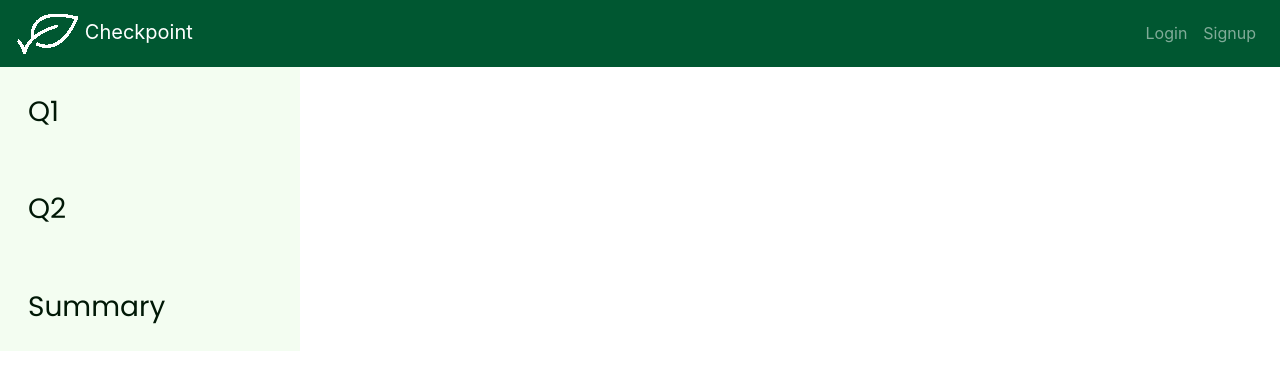
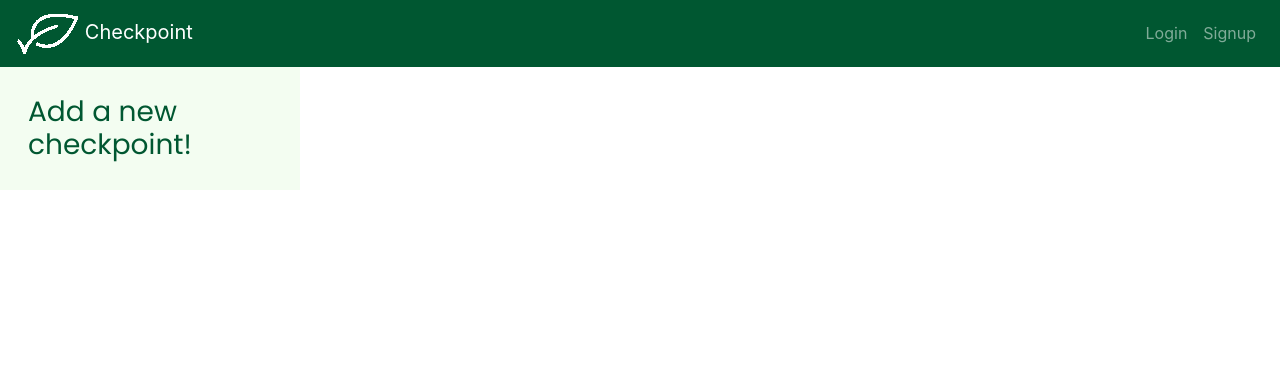
Before and after one commit to meeschka/react-checkpoint, a React (Create React App) app: page / in a window 1280 px wide. Shown: the top 390 px of the page. Built offline with nearby package versions, Linux system fonts and the light colour scheme; no server answers.

Commit message:
sidebar now shows list of users checkpoints, updates state when clicked

```diff
--- a/src/components/Sidepane/Sidepane.js
+++ b/src/components/Sidepane/Sidepane.js
@@ -1,11 +1,26 @@
 import React from 'react'
+import { Link } from 'react-router-dom'
 import './Sidepane.css'
-const Sidepane = () => (
-    <div className='sidepane'>
-        <h3>Q1</h3>
-        <h3>Q2</h3>
-        <h3>Summary</h3>
-    </div>
-)
+
+const Sidepane = (props) => {
+    let options
+    if (props.checkpoints.length === 0 ) {
+        options = <Link to='/new'><h3>Add a new checkpoint!</h3></Link>
+    } else {
+        options = props.checkpoints.map((checkpoint, idx) => (
+            <h3
+                onClick={props.selectCheckpoint}
+                key={`nav-checkpoint-${checkpoint._id}`}
+                data-id={idx}
+            >{checkpoint.name}</h3>
+        ))
+    }
+    return (
+        <div className='sidepane'>
+           {options}
+        </div>
+    )
+}
+
 
 export default Sidepane
--- a/src/pages/App/App.js
+++ b/src/pages/App/App.js
@@ -13,14 +13,19 @@ import NavBar from '../../components/Navbar/Navbar'
 import Sidepane from '../../components/Sidepane/Sidepane'
 import NewCheckpoint from '../NewCheckpoint/NewCheckpoint';
 
-
 class App extends Component {
   constructor() {
     super();
     this.state={
       user: userService.getUser(),
-      checkpoints: []
+      checkpoints: [],
+      currentCheckpoint: ''
     }
+  }
+
+  //checkpoint methods
+  selectCheckpoint = (e) => {
+    this.setState({currentCheckpoint: e.target.dataset.id})
   }
 
   //Auth methods
@@ -35,8 +40,11 @@ class App extends Component {
 
   //Lifecycle Methods
   async componentDidMount() {
-    const checkpoints = await checkpointAPI.getAll()
-    this.setState({checkpoints})
+    if (this.state.user) {
+      const checkpoints = await checkpointAPI.getAll()
+      this.setState({checkpoints})
+      if (checkpoints.length > 0 && !this.state.currentCheckpoint) {this.setState({currentCheckpoint: 0})}
+    }
   }
 
   render() {
@@ -58,10 +66,14 @@ class App extends Component {
         <Route exact path='/new' render={({history}) => <><NewCheckpoint
           history={history}
           user={this.state.user}
+          checkpoints={this.state.checkpoints}
+          selectCheckpoint={this.selectCheckpoint}
         />
         </>} />
         <Route exact path='/' render={() => (
-          <Sidepane />
+          <Sidepane
+            checkpoints={this.state.checkpoints}
+            selectCheckpoint={this.selectCheckpoint} />
           )} />
       </Switch>
       </div>
--- a/src/pages/NewCheckpoint/NewCheckpoint.js
+++ b/src/pages/NewCheckpoint/NewCheckpoint.js
@@ -102,7 +102,7 @@ class NewCheckpoint extends Component {
     render() {
         return (
             <div className="new-checkpoint-page">
-                <Sidepane />
+                <Sidepane checkpoints={this.props.checkpoints} selectCheckpoint={this.props.selectCheckpoint} />
                 <div className="checkpoint-container">
                     <h1>New Checkpoint</h1>
                     <form className="checkpoint-form" onSubmit={this.handleSubmit} onChange={this.handleChange} >
```
